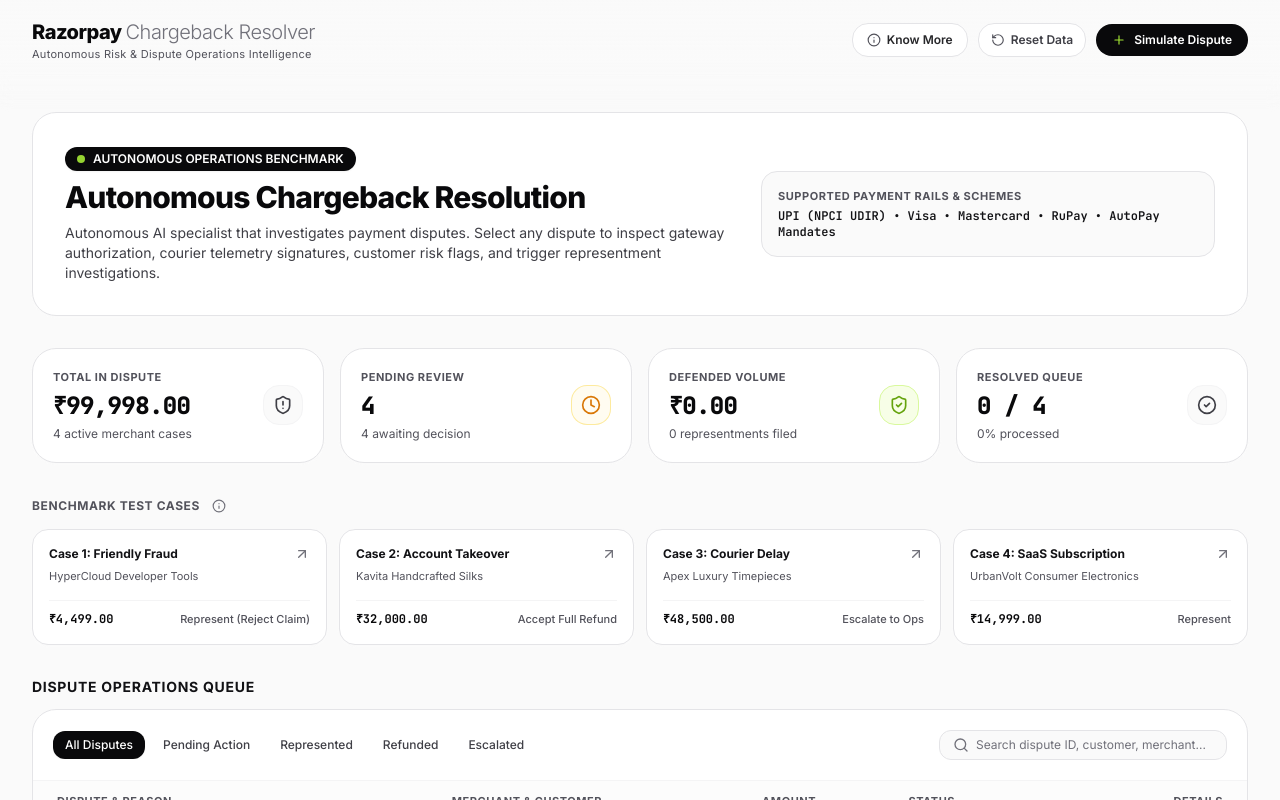
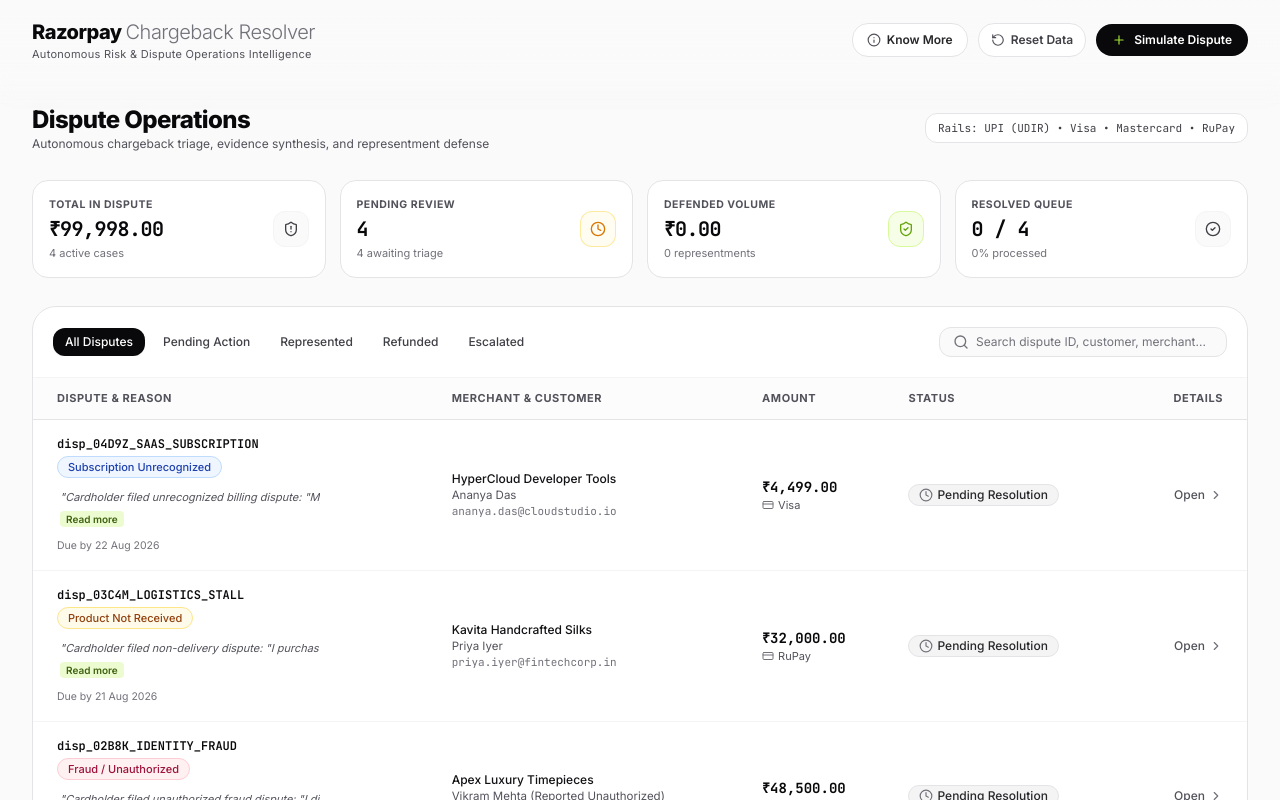
Before and after one commit to Charannsai/chargebackagent, a Next.js app: page / in a window 1280 px wide. Shown: the top 800 px of the page. Built offline with nearby package versions, Linux system fonts and the light colour scheme.

Commit message:
feat: implement dashboard landing page with metrics bar and dispute management interface

```diff
--- a/app/page.tsx
+++ b/app/page.tsx
@@ -1,15 +1,13 @@
 'use client';
 
 import React, { useState, useEffect } from 'react';
-import Link from 'next/link';
 import { Dispute } from '@/lib/types';
 import { Header } from '@/components/Header';
 import { MetricsBar } from '@/components/MetricsBar';
 import { DisputeTable } from '@/components/DisputeTable';
 import { AuditTrailModal } from '@/components/AuditTrailModal';
 import { CreateDisputeModal } from '@/components/CreateDisputeModal';
-import { ArrowUpRight, Mail, Info, ArrowRight } from 'lucide-react';
-import { formatINR } from '@/lib/utils';
+import { Mail } from 'lucide-react';
 
 export default function Home() {
   const [disputes, setDisputes] = useState<Dispute[]>([]);
@@ -62,137 +60,28 @@
         isResetting={isResetting}
       />
 
-      <main className="flex-1 max-w-7xl w-full mx-auto px-4 sm:px-6 lg:px-8 py-8 space-y-8 animate-fade-in">
-        {/* Minimalist Hero Section */}
-        <div className="bg-white rounded-3xl p-6 sm:p-8 border border-charcoal-200 shadow-subtle flex flex-col md:flex-row md:items-center justify-between gap-6">
-          <div className="space-y-2 max-w-2xl">
-            <div className="inline-flex items-center gap-2 px-3 py-1 rounded-full text-xs font-semibold bg-charcoal-950 text-white shadow-sm">
-              <span className="w-2 h-2 rounded-full bg-lime-400 animate-pulse"></span>
-              <span>AUTONOMOUS OPERATIONS BENCHMARK</span>
-            </div>
-            <h2 className="text-2xl sm:text-3xl font-extrabold text-charcoal-950 tracking-tight">
-              Autonomous Chargeback Resolution
+      <main className="flex-1 max-w-7xl w-full mx-auto px-4 sm:px-6 lg:px-8 py-6 space-y-6 animate-fade-in">
+        {/* Clean Minimal Page Title Bar */}
+        <div className="flex flex-col sm:flex-row sm:items-center justify-between gap-2 pb-1">
+          <div>
+            <h2 className="text-xl sm:text-2xl font-extrabold text-charcoal-950 tracking-tight">
+              Dispute Operations
             </h2>
-            <p className="text-xs sm:text-sm text-charcoal-600 leading-relaxed">
-              Autonomous AI specialist that investigates payment disputes. Select any dispute to inspect gateway authorization, courier telemetry signatures, customer risk flags, and trigger representment investigations.
+            <p className="text-xs text-charcoal-500">
+              Autonomous chargeback triage, evidence synthesis, and representment defense
             </p>
           </div>
-
-          {/* Quick Preset Scenarios */}
-          <div className="flex flex-col sm:flex-row items-stretch sm:items-center gap-2 text-xs">
-            <div className="bg-charcoal-50 p-4 rounded-2xl border border-charcoal-200 text-charcoal-700 space-y-1">
-              <span className="text-[11px] font-bold uppercase tracking-wider text-charcoal-500 block">
-                Supported Payment Rails &amp; Schemes
-              </span>
-              <p className="text-xs font-semibold text-charcoal-900 font-mono">
-                UPI (NPCI UDIR) • Visa • Mastercard • RuPay • AutoPay Mandates
-              </p>
-            </div>
+          <div className="text-[11px] font-mono text-charcoal-600 bg-white px-3 py-1.5 rounded-xl border border-charcoal-200 shadow-subtle self-start sm:self-auto">
+            Rails: UPI (UDIR) • Visa • Mastercard • RuPay
           </div>
         </div>
 
-        {/* Clean KPI Metrics */}
+        {/* Clean, Compact KPI Metrics Bar */}
         <MetricsBar disputes={disputes} />
 
-        {/* Quick Benchmark Cases Row */}
-        <div className="space-y-3">
-          <div className="flex items-center justify-between">
-            <div className="flex items-center gap-2">
-              <span className="text-xs font-bold uppercase tracking-wider text-charcoal-500">
-                Benchmark Test Cases
-              </span>
-
-              <div className="relative inline-flex items-center group">
-                <button
-                  type="button"
-                  className="p-1 rounded-full text-charcoal-400 hover:text-charcoal-900 hover:bg-charcoal-100 transition-colors cursor-pointer"
-                  aria-label="Benchmark Information"
-                >
-                  <Info className="w-3.5 h-3.5" />
-                </button>
-
-                {/* Hover Tooltip Popover with zero-gap hover bridge */}
-                <div className="absolute left-0 bottom-full pb-2 hidden group-hover:block z-40 w-72 sm:w-80 animate-slide-up pointer-events-auto">
-                  <div className="p-4 rounded-2xl bg-white text-charcoal-950 shadow-modal border border-charcoal-200 text-xs space-y-2.5">
-                    <p className="text-charcoal-600 leading-relaxed text-[11.5px]">
-                      These benchmark test cases represent simulated chargeback scenarios filed by cardholders across diverse dispute reason codes (friendly fraud, account takeover, courier delays, and subscription billing) with synthetic gateway, carrier, and risk telemetry.
-                    </p>
-                    <Link
-                      href="/know-more"
-                      className="inline-flex items-center gap-1.5 text-xs font-bold text-charcoal-950 hover:text-lime-700 underline transition-colors pt-0.5"
-                    >
-                      <span>To know more, visit architecture guide</span>
-                      <ArrowRight className="w-3.5 h-3.5 text-lime-600" />
-                    </Link>
-                  </div>
-                </div>
-              </div>
-            </div>
-          </div>
-
-          <div className="grid grid-cols-1 sm:grid-cols-2 lg:grid-cols-4 gap-3">
-            {disputes.slice(0, 4).map((caseItem, idx) => {
-              const caseLabel =
-                idx === 0
-                  ? 'Case 1: Friendly Fraud'
-                  : idx === 1
-                  ? 'Case 2: Account Takeover'
-                  : idx === 2
-                  ? 'Case 3: Courier Delay'
-                  : 'Case 4: SaaS Subscription';
-
-              const expectedAction =
-                idx === 0
-                  ? 'Represent (Reject Claim)'
-                  : idx === 1
-                  ? 'Accept Full Refund'
-                  : idx === 2
-                  ? 'Escalate to Ops'
-                  : 'Represent';
-
-              return (
-                <Link
-                  key={caseItem.id}
-                  href={`/disputes/${caseItem.id}`}
-                  className="group p-4 rounded-2xl bg-white hover:bg-lime-50/40 border border-charcoal-200 hover:border-lime-300 transition-all cursor-pointer shadow-subtle flex flex-col justify-between"
-                >
-                  <div className="space-y-1.5">
-                    <div className="flex items-center justify-between text-xs">
-                      <span className="font-bold text-charcoal-900 group-hover:text-charcoal-950">
-                        {caseLabel}
-                      </span>
-                      <ArrowUpRight className="w-4 h-4 text-charcoal-400 group-hover:text-lime-600 transition-transform group-hover:translate-x-0.5 group-hover:-translate-y-0.5" />
-                    </div>
-                    <p className="text-[11px] text-charcoal-500 truncate">
-                      {caseItem.merchant_name}
-                    </p>
-                  </div>
-
-                  <div className="mt-4 pt-2.5 border-t border-charcoal-100 flex items-center justify-between text-[11px]">
-                    <span className="font-bold font-mono text-charcoal-950 text-xs">
-                      {formatINR(caseItem.amount)}
-                    </span>
-                    <span className="text-charcoal-500 font-medium">
-                      {expectedAction}
-                    </span>
-                  </div>
-                </Link>
-              );
-            })}
-          </div>
-        </div>
-
         {/* Dispute Operations Queue Table */}
-        <div className="space-y-3">
-          <div className="flex items-center justify-between">
-            <h3 className="text-sm font-bold uppercase tracking-wider text-charcoal-900">
-              Dispute Operations Queue
-            </h3>
-          </div>
-
-          <DisputeTable
-            disputes={disputes}
-          />
+        <div className="space-y-3 pt-1">
+          <DisputeTable disputes={disputes} />
         </div>
       </main>
 
--- a/components/MetricsBar.tsx
+++ b/components/MetricsBar.tsx
@@ -39,82 +39,82 @@
     totalCount > 0 ? Math.round((resolvedCount / totalCount) * 100) : 0;
 
   return (
-    <div className="grid grid-cols-1 sm:grid-cols-2 lg:grid-cols-4 gap-4">
+    <div className="grid grid-cols-1 sm:grid-cols-2 lg:grid-cols-4 gap-3.5">
       {/* Metric 1: Total In Dispute */}
-      <div className="bg-white p-5 rounded-3xl border border-charcoal-200 shadow-subtle flex items-center justify-between">
-        <div className="space-y-1">
-          <p className="text-[11px] font-bold text-charcoal-500 uppercase tracking-wider">
+      <div className="bg-white p-4 rounded-2xl border border-charcoal-200 shadow-subtle flex items-center justify-between">
+        <div className="space-y-0.5">
+          <p className="text-[10.5px] font-bold text-charcoal-500 uppercase tracking-wider">
             Total In Dispute
           </p>
-          <p className="text-2xl font-extrabold text-charcoal-950 font-mono tracking-tight">
+          <p className="text-xl font-bold text-charcoal-950 font-mono tracking-tight">
             {formatINR(totalAmount)}
           </p>
-          <p className="text-xs text-charcoal-500">
-            {totalCount} active merchant cases
+          <p className="text-[11px] text-charcoal-400">
+            {totalCount} active cases
           </p>
         </div>
-        <div className="w-10 h-10 rounded-2xl bg-charcoal-50 border border-charcoal-100 flex items-center justify-center text-charcoal-700">
-          <ShieldAlert className="w-5 h-5 text-charcoal-600" />
+        <div className="w-9 h-9 rounded-xl bg-charcoal-50 border border-charcoal-100 flex items-center justify-center text-charcoal-700">
+          <ShieldAlert className="w-4 h-4 text-charcoal-600" />
         </div>
       </div>
 
       {/* Metric 2: Pending Review */}
-      <div className="bg-white p-5 rounded-3xl border border-charcoal-200 shadow-subtle flex items-center justify-between">
-        <div className="space-y-1">
-          <p className="text-[11px] font-bold text-charcoal-500 uppercase tracking-wider">
+      <div className="bg-white p-4 rounded-2xl border border-charcoal-200 shadow-subtle flex items-center justify-between">
+        <div className="space-y-0.5">
+          <p className="text-[10.5px] font-bold text-charcoal-500 uppercase tracking-wider">
             Pending Review
           </p>
-          <p className="text-2xl font-extrabold text-charcoal-950 font-mono tracking-tight">
+          <p className="text-xl font-bold text-charcoal-950 font-mono tracking-tight">
             {pendingCount}
           </p>
-          <p className="text-xs text-charcoal-500">
+          <p className="text-[11px] text-charcoal-400">
             {pendingCount === 0
               ? 'All cases resolved'
-              : `${pendingCount} awaiting decision`}
+              : `${pendingCount} awaiting triage`}
           </p>
         </div>
-        <div className="w-10 h-10 rounded-2xl bg-amber-50/70 border border-amber-200/80 flex items-center justify-center text-amber-700">
-          <Clock className="w-5 h-5 text-amber-600" />
+        <div className="w-9 h-9 rounded-xl bg-amber-50/70 border border-amber-200/80 flex items-center justify-center text-amber-700">
+          <Clock className="w-4 h-4 text-amber-600" />
         </div>
       </div>
 
       {/* Metric 3: Defended Volume */}
-      <div className="bg-white p-5 rounded-3xl border border-charcoal-200 shadow-subtle flex items-center justify-between">
-        <div className="space-y-1">
-          <p className="text-[11px] font-bold text-charcoal-500 uppercase tracking-wider">
+      <div className="bg-white p-4 rounded-2xl border border-charcoal-200 shadow-subtle flex items-center justify-between">
+        <div className="space-y-0.5">
+          <p className="text-[10.5px] font-bold text-charcoal-500 uppercase tracking-wider">
             Defended Volume
           </p>
-          <p className="text-2xl font-extrabold text-charcoal-950 font-mono tracking-tight">
+          <p className="text-xl font-bold text-charcoal-950 font-mono tracking-tight">
             {formatINR(defendedAmount)}
           </p>
-          <p className="text-xs text-charcoal-500">
+          <p className="text-[11px] text-charcoal-400">
             {representedCount === 0
-              ? '0 representments filed'
-              : `${representedCount} case${representedCount > 1 ? 's' : ''} represented`}
+              ? '0 representments'
+              : `${representedCount} case${representedCount > 1 ? 's' : ''} defended`}
           </p>
         </div>
-        <div className="w-10 h-10 rounded-2xl bg-lime-50 border border-lime-200 flex items-center justify-center text-lime-700">
-          <ShieldCheck className="w-5 h-5 text-lime-600" />
+        <div className="w-9 h-9 rounded-xl bg-lime-50 border border-lime-200 flex items-center justify-center text-lime-700">
+          <ShieldCheck className="w-4 h-4 text-lime-600" />
         </div>
       </div>
 
       {/* Metric 4: Resolved Queue */}
-      <div className="bg-white p-5 rounded-3xl border border-charcoal-200 shadow-subtle flex items-center justify-between">
-        <div className="space-y-1">
-          <p className="text-[11px] font-bold text-charcoal-500 uppercase tracking-wider">
+      <div className="bg-white p-4 rounded-2xl border border-charcoal-200 shadow-subtle flex items-center justify-between">
+        <div className="space-y-0.5">
+          <p className="text-[10.5px] font-bold text-charcoal-500 uppercase tracking-wider">
             Resolved Queue
           </p>
-          <p className="text-2xl font-extrabold text-charcoal-950 font-mono tracking-tight">
+          <p className="text-xl font-bold text-charcoal-950 font-mono tracking-tight">
             {resolvedCount} / {totalCount}
           </p>
-          <p className="text-xs text-charcoal-500">
+          <p className="text-[11px] text-charcoal-400">
             {resolvedCount === 0
               ? '0% processed'
               : `${resolutionPercentage}% processed (${representedCount} rep · ${refundedCount} ref)`}
           </p>
         </div>
-        <div className="w-10 h-10 rounded-2xl bg-charcoal-50 border border-charcoal-100 flex items-center justify-center text-charcoal-700">
-          <CheckCircle2 className="w-5 h-5 text-charcoal-600" />
+        <div className="w-9 h-9 rounded-xl bg-charcoal-50 border border-charcoal-100 flex items-center justify-center text-charcoal-700">
+          <CheckCircle2 className="w-4 h-4 text-charcoal-600" />
         </div>
       </div>
     </div>
```
